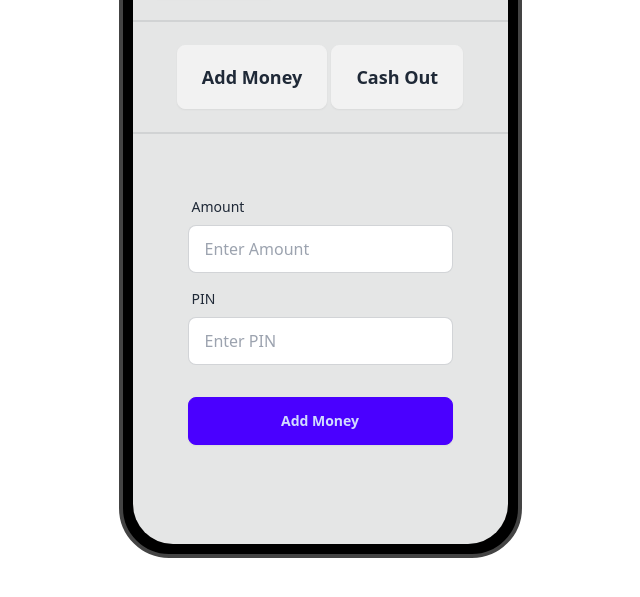
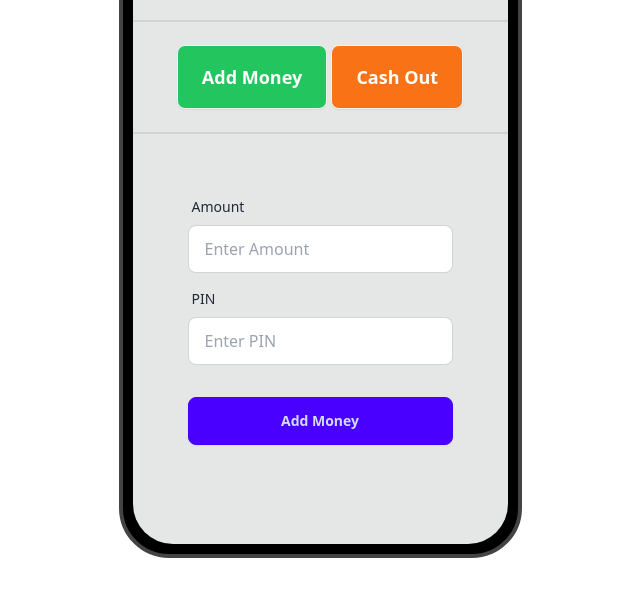
Before and after one commit to saheen-shuvo/pay-cash, a plain HTML site: page home.html in a window 1280 px wide. Shown: the part 153-750 px from the top of the page, without its empty margins (320-960 px from the left). Drawn offline with nearby package versions, Linux system fonts and the light colour scheme.

Commit message:
Title added

```diff
--- a/home.html
+++ b/home.html
@@ -27,8 +27,8 @@
             <div class="divider"></div>
               <!-- User Action BUtton -->
               <div>
-              <button id="btn-show-add-money" class="btn btn-lg">Add Money</button>
-              <button id="btn-show-cash-out" class="btn btn-lg">Cash Out</button>
+              <button id="btn-show-add-money" class="btn btn-lg bg-green-500 text-white">Add Money</button>
+              <button id="btn-show-cash-out" class="btn btn-lg bg-orange-500 text-white">Cash Out</button>
             </div>
             <div class="divider"></div>
             <!-- Add Money Form -->
```
Also changed, not shown: index.html (+2 -0 lines).
